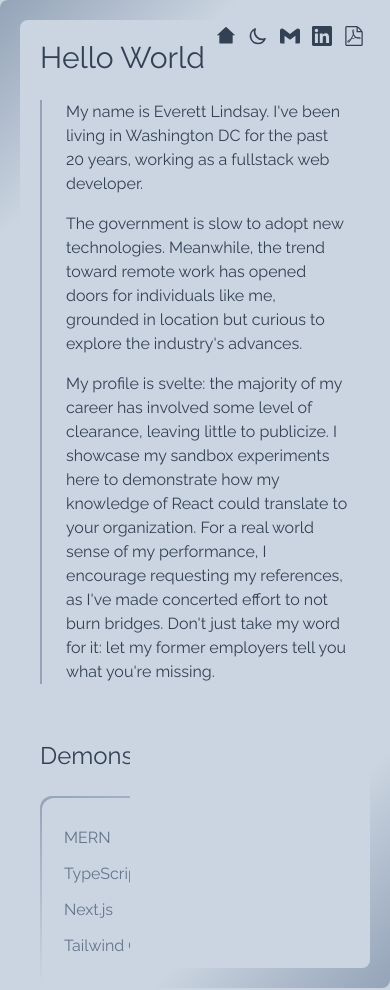
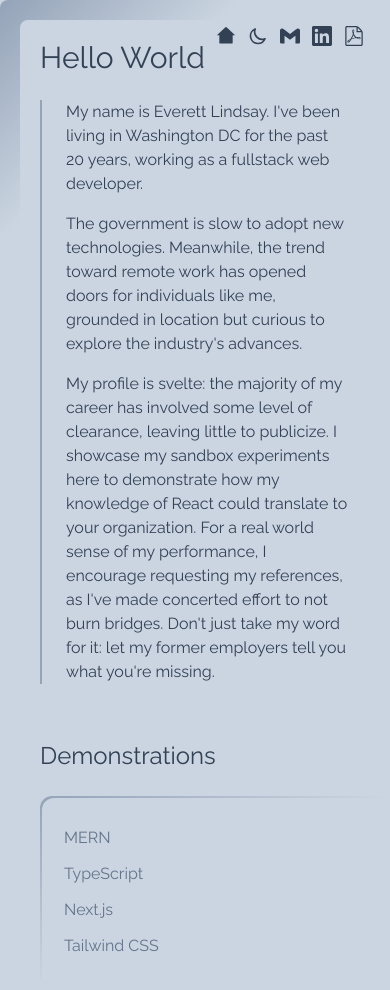
Before and after one commit to Ever-It-Lazy/portfolio, a Next.js app: page / in a window 390 px wide. Built offline with nearby package versions, Linux system fonts and the light colour scheme.

Commit message:
bottom border was still causing problems at the smallest screen widths

```diff
--- a/pages/index.js
+++ b/pages/index.js
@@ -127,7 +127,7 @@ export default function Home() {
 				</div>
 
 				{/* bottom right border */}
-				<div className="absolute bg-gradient-to-br from-transparent via-slate-300 to-slate-400 dark:via-slate-800 dark:to-slate-400 h-60 w-60 rounded-lg z-10 bottom-0 right-0">
+				<div className="hidden sm:block absolute bg-gradient-to-br from-transparent via-slate-300 to-slate-400 dark:via-slate-800 dark:to-slate-400 h-60 w-60 rounded-lg z-10 bottom-0 right-0">
 					<div className="absolute bg-slate-300 dark:bg-slate-800 h-60 w-60 rounded-lg z-0 right-5 bottom-5"></div>
 				</div>
 			</div>
```
